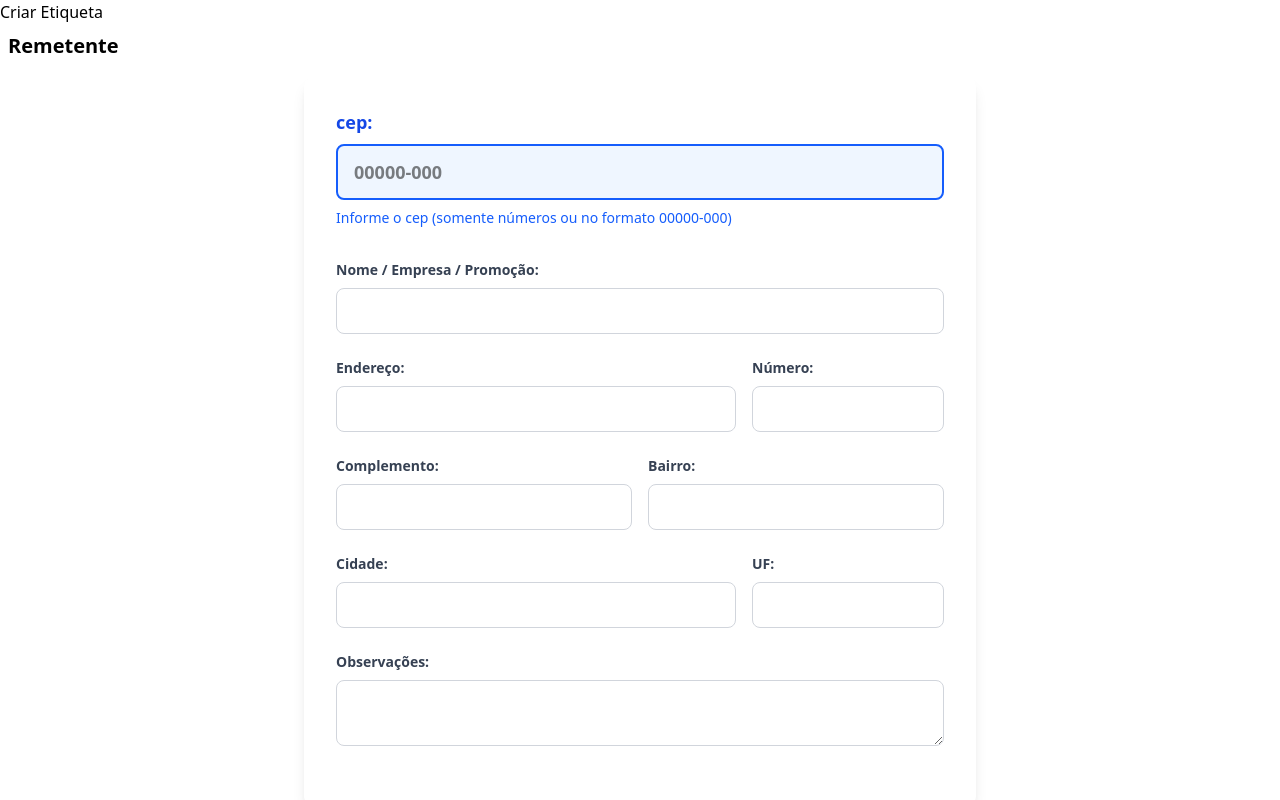
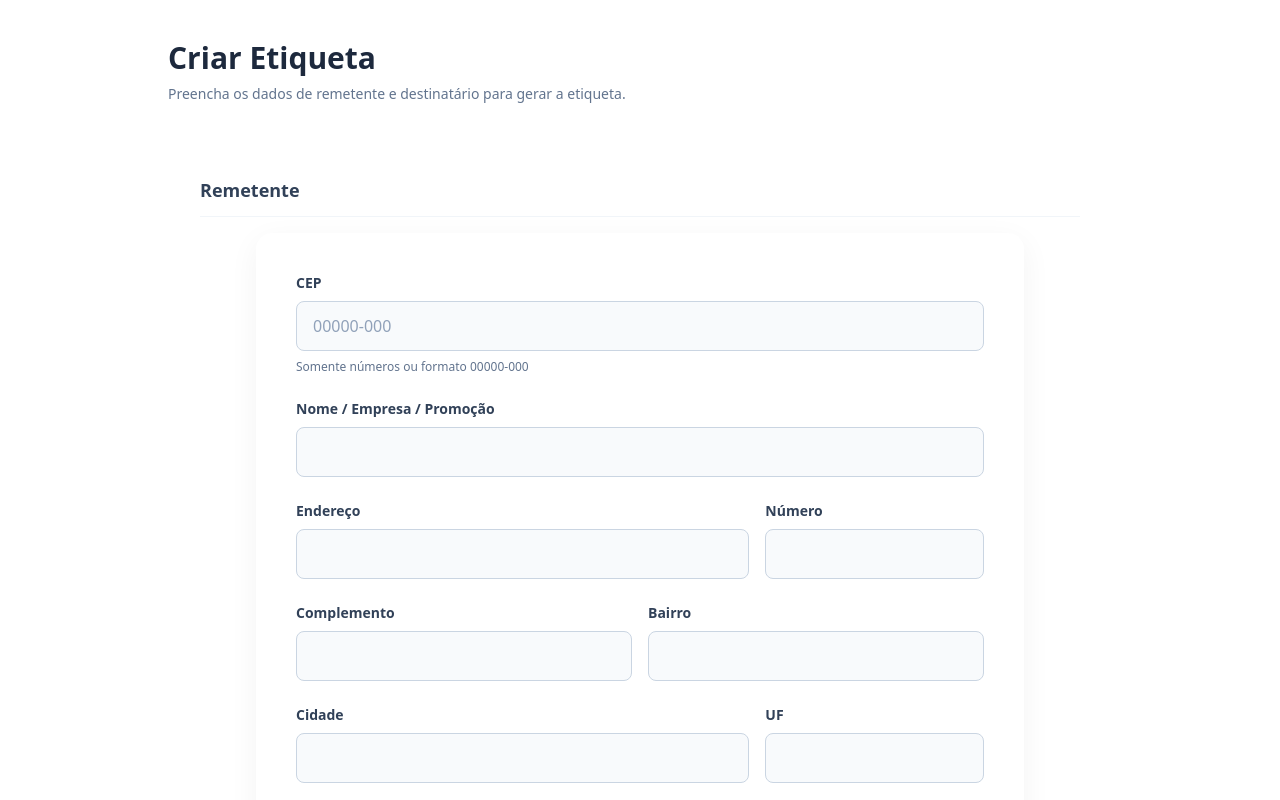
Before and after one commit to bernardopiane/etiqueta_correio, a Next.js app: page /pages/criar_etiqueta in a window 1280 px wide. Shown: the top 800 px of the page. Built offline with nearby package versions, Linux system fonts and the light colour scheme.

Commit message:
Refactor CriarEtiqueta and FormularioEnvio components for improved layout and styling

```diff
--- a/src/app/pages/criar_etiqueta/page.jsx
+++ b/src/app/pages/criar_etiqueta/page.jsx
@@ -42,22 +42,37 @@ export default function CriarEtiqueta() {
   };
 
   return (
-    <div>
-      <h1>Criar Etiqueta</h1>
-      {/* Campos para entrada dos dados */}
-      <form action="#" onSubmit={handleSubmit}>
-        <section id="remetente" className="m-2">
-          <h2 className="text-xl font-semibold mb-4">Remetente</h2>
+    <div className="max-w-5xl mx-auto p-6 md:p-10 grid gap-10">
+      {/* Header */}
+      <header className="grid gap-2">
+        <h1 className="text-3xl font-bold text-slate-800">Criar Etiqueta</h1>
+        <p className="text-sm text-slate-500">Preencha os dados de remetente e destinatário para gerar a etiqueta.</p>
+      </header>
+
+      <form onSubmit={handleSubmit} className="grid gap-8">
+        {/* Remetente */}
+        <section id="remetente" className="bg-white rounded-2xl shadow-subtle p-6 md:p-8 grid gap-4">
+          <h2 className="text-lg font-semibold text-slate-700 border-b border-slate-100 pb-3">Remetente</h2>
           <FormularioEnvio prefix="remetente_" />
         </section>
-        <section id="destinatario" className="m-2">
-          <h2 className="text-xl font-semibold mb-4">Destinatário</h2>
+
+        {/* Destinatário */}
+        <section id="destinatario" className="bg-white rounded-2xl shadow-subtle p-6 md:p-8 grid gap-4">
+          <h2 className="text-lg font-semibold text-slate-700 border-b border-slate-100 pb-3">Destinatário</h2>
           <FormularioEnvio prefix="destinatario_" />
         </section>
 
-        <button type="submit" className="m-2 p-2 bg-blue-500 text-white rounded-lg hover:bg-blue-600 transition-all duration-200">
-          Gerar Etiqueta
-        </button>
+        {/* Submit */}
+        <div className="flex justify-end">
+          <button
+            type="submit"
+            className="px-6 py-3 rounded-lg bg-blue-600 text-white font-semibold
+                   hover:bg-blue-700 focus:outline-none focus:ring-2 focus:ring-blue-500 focus:ring-offset-2
+                   transition transform hover:scale-[1.02] active:scale-[0.98]"
+          >
+            Gerar Etiqueta
+          </button>
+        </div>
       </form>
     </div>
   );
--- a/src/app/widgets/formulario_envio.jsx
+++ b/src/app/widgets/formulario_envio.jsx
@@ -64,167 +64,148 @@ export default function FormularioEnvio({ prefix = "" }) {
     };
 
     return (
-        <div className="max-w-2xl mx-auto p-8 bg-white rounded-xl shadow-lg space-y-6">
-            {/* cep Field - Own Line */}
-            <div className="mb-8">
-                <label
-                    htmlFor={`${prefix}cep`}
-                    className="block text-lg font-bold text-blue-700 mb-2"
+        <div
+            className="max-w-3xl mx-auto p-6 md:p-10 bg-white rounded-2xl shadow-subtle grid gap-6"
+            style={{ boxShadow: '0 8px 30px rgba(0,0,0,.05)' }}
         >
-                    cep:
+            {/* CEP */}
+            <div className="grid gap-2">
+                <label htmlFor={`${prefix}cep`} className="text-sm font-semibold text-slate-700">
+                    CEP
                 </label>
                 <input
-                    type="text"
                     id={`${prefix}cep`}
                     name={`${prefix}cep`}
+                    type="text"
                     required
                     autoFocus
                     inputMode="numeric"
                     maxLength={9}
                     placeholder="00000-000"
-                    aria-describedby={`${prefix}cep-help`}
                     onChange={handleCepChange}
-                    className="w-full px-4 py-3 border-2 border-blue-600 rounded-lg text-lg font-semibold bg-blue-50 focus:outline-none focus:ring-4 focus:ring-blue-200 transition-all duration-200"
+                    className="w-full px-4 py-3 rounded-lg border border-slate-300 bg-slate-50 text-slate-900
+                     placeholder-slate-400 focus:outline-none focus:ring-2 focus:ring-blue-500 focus:border-blue-500 transition"
                 />
-                <p id={`${prefix}cep-help`} className="mt-2 text-sm text-blue-600">
-                    Informe o cep (somente números ou no formato 00000-000)
-                </p>
+                <span className="text-xs text-slate-500">Somente números ou formato 00000-000</span>
             </div>
 
-            {/* Nome/Empresa Field - Full Width */}
-            <div className="mb-6">
-                <label
-                    htmlFor={`${prefix}nome`}
-                    className="block text-sm font-semibold text-gray-700 mb-2"
-                >
-                    Nome / Empresa / Promoção:
+            {/* Nome / Empresa */}
+            <div className="grid gap-2">
+                <label htmlFor={`${prefix}nome`} className="text-sm font-semibold text-slate-700">
+                    Nome / Empresa / Promoção
                 </label>
                 <input
-                    type="text"
                     id={`${prefix}nome`}
                     name={`${prefix}nome`}
+                    type="text"
                     required
-                    className="w-full px-4 py-3 border border-gray-300 rounded-lg text-sm focus:outline-none focus:ring-2 focus:ring-blue-500 focus:border-blue-500 transition-all duration-200"
+                    className="w-full px-4 py-3 rounded-lg border border-slate-300 bg-slate-50 text-slate-900
+                     placeholder-slate-400 focus:outline-none focus:ring-2 focus:ring-blue-500 focus:border-blue-500 transition"
                 />
             </div>
 
-            {/* Endereço and Número */}
-            <div className="grid grid-cols-1 md:grid-cols-3 gap-4 mb-6">
-                <div className="md:col-span-2">
-                    <label
-                        htmlFor={`${prefix}logradouro`}
-                        className="block text-sm font-semibold text-gray-700 mb-2"
-                    >
-                        Endereço:
+            {/* Endereço + Número */}
+            <div className="grid grid-cols-1 md:grid-cols-3 gap-4">
+                <div className="md:col-span-2 grid gap-2">
+                    <label htmlFor={`${prefix}logradouro`} className="text-sm font-semibold text-slate-700">
+                        Endereço
                     </label>
                     <input
-                        type="text"
                         id={`${prefix}logradouro`}
                         name={`${prefix}logradouro`}
+                        type="text"
                         required
-                        className="w-full px-4 py-3 border border-gray-300 rounded-lg text-sm focus:outline-none focus:ring-2 focus:ring-blue-500 focus:border-blue-500 transition-all duration-200"
+                        className="w-full px-4 py-3 rounded-lg border border-slate-300 bg-slate-50 text-slate-900
+                       placeholder-slate-400 focus:outline-none focus:ring-2 focus:ring-blue-500 focus:border-blue-500 transition"
                     />
                 </div>
-                <div>
-                    <label
-                        htmlFor={`${prefix}numero`}
-                        className="block text-sm font-semibold text-gray-700 mb-2"
-                    >
-                        Número:
+                <div className="grid gap-2">
+                    <label htmlFor={`${prefix}numero`} className="text-sm font-semibold text-slate-700">
+                        Número
                     </label>
                     <input
-                        type="number"
                         id={`${prefix}numero`}
                         name={`${prefix}numero`}
+                        type="text"
                         required
-                        className="w-full px-4 py-3 border border-gray-300 rounded-lg text-sm focus:outline-none focus:ring-2 focus:ring-blue-500 focus:border-blue-500 transition-all duration-200"
+                        className="w-full px-4 py-3 rounded-lg border border-slate-300 bg-slate-50 text-slate-900
+                       placeholder-slate-400 focus:outline-none focus:ring-2 focus:ring-blue-500 focus:border-blue-500 transition"
                     />
                 </div>
             </div>
 
-            {/* Complemento and Bairro */}
-            <div className="grid grid-cols-1 md:grid-cols-2 gap-4 mb-6">
-                <div>
-                    <label
-                        htmlFor={`${prefix}complemento`}
-                        className="block text-sm font-semibold text-gray-700 mb-2"
-                    >
-                        Complemento:
+            {/* Complemento + Bairro */}
+            <div className="grid grid-cols-1 md:grid-cols-2 gap-4">
+                <div className="grid gap-2">
+                    <label htmlFor={`${prefix}complemento`} className="text-sm font-semibold text-slate-700">
+                        Complemento
                     </label>
                     <input
-                        type="text"
                         id={`${prefix}complemento`}
                         name={`${prefix}complemento`}
-                        className="w-full px-4 py-3 border border-gray-300 rounded-lg text-sm focus:outline-none focus:ring-2 focus:ring-blue-500 focus:border-blue-500 transition-all duration-200"
+                        type="text"
+                        className="w-full px-4 py-3 rounded-lg border border-slate-300 bg-slate-50 text-slate-900
+                       placeholder-slate-400 focus:outline-none focus:ring-2 focus:ring-blue-500 focus:border-blue-500 transition"
                     />
                 </div>
-                <div>
-                    <label
-                        htmlFor={`${prefix}bairro`}
-                        className="block text-sm font-semibold text-gray-700 mb-2"
-                    >
-                        Bairro:
+                <div className="grid gap-2">
+                    <label htmlFor={`${prefix}bairro`} className="text-sm font-semibold text-slate-700">
+                        Bairro
                     </label>
                     <input
-                        type="text"
                         id={`${prefix}bairro`}
                         name={`${prefix}bairro`}
+                        type="text"
                         required
-                        className="w-full px-4 py-3 border border-gray-300 rounded-lg text-sm focus:outline-none focus:ring-2 focus:ring-blue-500 focus:border-blue-500 transition-all duration-200"
+                        className="w-full px-4 py-3 rounded-lg border border-slate-300 bg-slate-50 text-slate-900
+                       placeholder-slate-400 focus:outline-none focus:ring-2 focus:ring-blue-500 focus:border-blue-500 transition"
                     />
                 </div>
             </div>
 
-            {/* Cidade and UF */}
-            <div className="grid grid-cols-1 md:grid-cols-3 gap-4 mb-6">
-                <div className="md:col-span-2">
-                    <label
-                        htmlFor={`${prefix}cidade`}
-                        className="block text-sm font-semibold text-gray-700 mb-2"
-                    >
-                        Cidade:
+            {/* Cidade + UF */}
+            <div className="grid grid-cols-1 md:grid-cols-3 gap-4">
+                <div className="md:col-span-2 grid gap-2">
+                    <label htmlFor={`${prefix}cidade`} className="text-sm font-semibold text-slate-700">
+                        Cidade
                     </label>
                     <input
-                        type="text"
                         id={`${prefix}cidade`}
                         name={`${prefix}cidade`}
+                        type="text"
                         required
-                        className="w-full px-4 py-3 border border-gray-300 rounded-lg text-sm focus:outline-none focus:ring-2 focus:ring-blue-500 focus:border-blue-500 transition-all duration-200"
+                        className="w-full px-4 py-3 rounded-lg border border-slate-300 bg-slate-50 text-slate-900
+                       placeholder-slate-400 focus:outline-none focus:ring-2 focus:ring-blue-500 focus:border-blue-500 transition"
                     />
                 </div>
-                <div>
-                    <label
-                        htmlFor={`${prefix}uf`}
-                        className="block text-sm font-semibold text-gray-700 mb-2"
-                    >
-                        UF:
+                <div className="grid gap-2">
+                    <label htmlFor={`${prefix}uf`} className="text-sm font-semibold text-slate-700">
+                        UF
                     </label>
                     <input
-                        type="text"
                         id={`${prefix}uf`}
                         name={`${prefix}uf`}
+                        type="text"
                         required
                         maxLength={2}
-                        className="w-full px-4 py-3 border border-gray-300 rounded-lg text-sm focus:outline-none focus:ring-2 focus:ring-blue-500 focus:border-blue-500 transition-all duration-200 uppercase"
+                        className="w-full px-4 py-3 rounded-lg border border-slate-300 bg-slate-50 text-slate-900 uppercase
+                       placeholder-slate-400 focus:outline-none focus:ring-2 focus:ring-blue-500 focus:border-blue-500 transition"
                     />
                 </div>
             </div>
 
             {/* Observações */}
-            <div className="mb-6">
-                <div>
-                    <label
-                        htmlFor={`${prefix}observacoes`}
-                        className="block text-sm font-semibold text-gray-700 mb-2"
-                    >
-                        Observações:
+            <div className="grid gap-2">
+                <label htmlFor={`${prefix}observacoes`} className="text-sm font-semibold text-slate-700">
+                    Observações
                 </label>
                 <textarea
                     id={`${prefix}observacoes`}
                     name={`${prefix}observacoes`}
-                        className="w-full px-4 py-3 border border-gray-300 rounded-lg text-sm focus:outline-none focus:ring-2 focus:ring-blue-500 focus:border-blue-500 transition-all duration-200"
+                    rows={3}
+                    className="w-full px-4 py-3 rounded-lg border border-slate-300 bg-slate-50 text-slate-900
+                     placeholder-slate-400 focus:outline-none focus:ring-2 focus:ring-blue-500 focus:border-blue-500 transition resize-none"
                 />
-                </div>
             </div>
         </div>
     );
```
Lines whose indentation alone changed are shown as unchanged.
